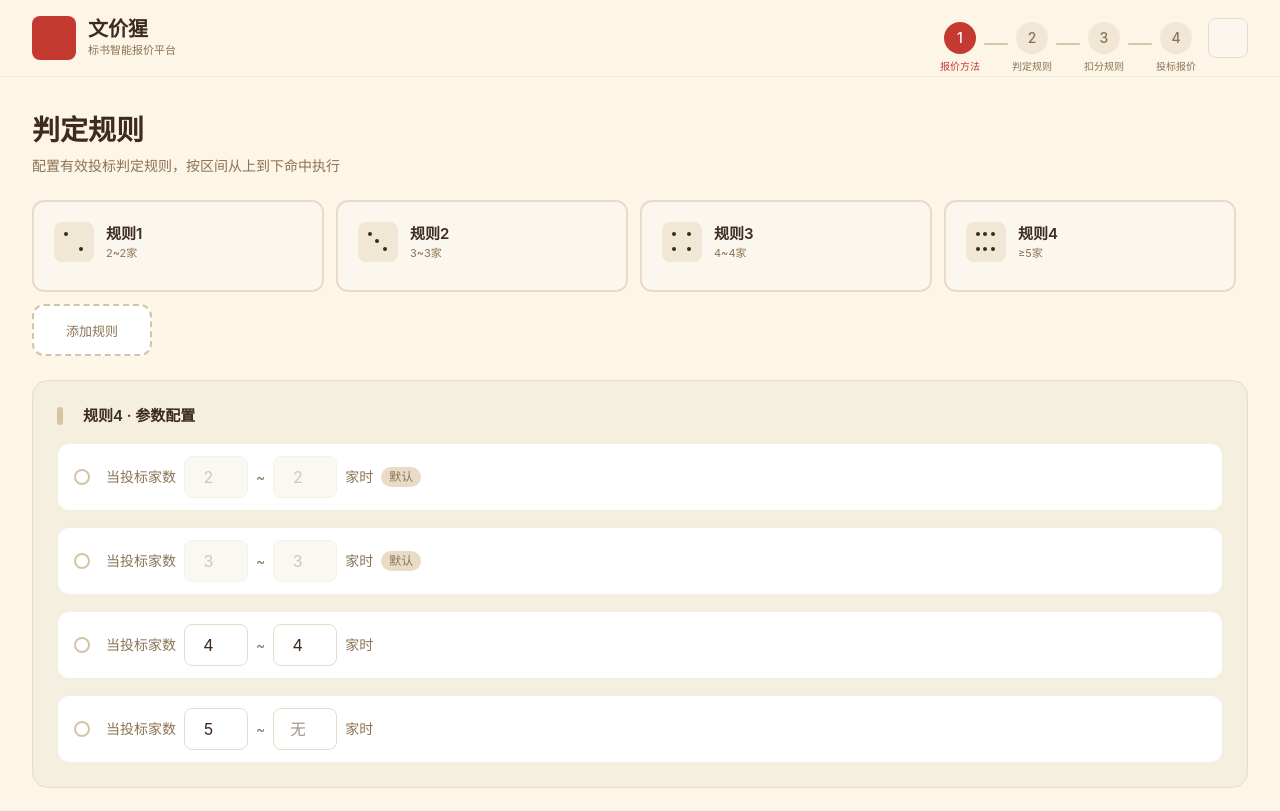
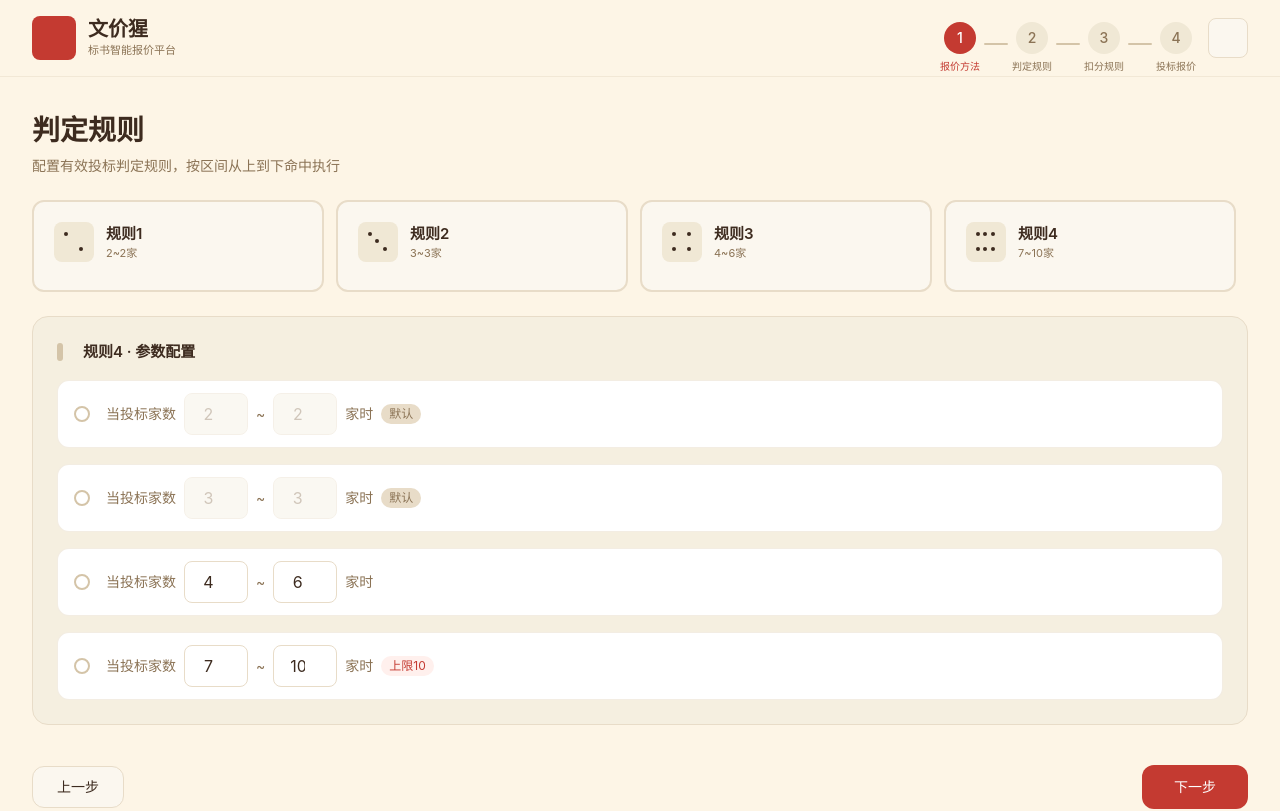
Before and after one commit to sikenali/bid-quotation, a React (Vite) app: page /step-2 in a window 1280 px wide. Shown: the top 811 px of the page. Built offline with nearby package versions, Linux system fonts and the light colour scheme.

Commit message:
feat: 默认规则4改为7~10家，添加按钮初始隐藏，规则3覆盖4-6家

```diff
--- a/src/stores/configStore.ts
+++ b/src/stores/configStore.ts
@@ -58,8 +58,8 @@ const defaultBidUnits = [
 const defaultValidRules: ValidRule[] = [
   { id: 'r1', minCount: 2, maxCount: 2, action: 'direct', params: {} },
   { id: 'r2', minCount: 3, maxCount: 3, action: 'nth_lowest', params: { nth: 2 } },
-  { id: 'r3', minCount: 4, maxCount: 4, action: 'remove_highest_n', params: { removeN: 1 } },
-  { id: 'r4', minCount: 5, maxCount: -1, action: 'trim_percent', params: { trimPercent: 20 } },
+  { id: 'r3', minCount: 4, maxCount: 6, action: 'remove_highest_n', params: { removeN: 1 } },
+  { id: 'r4', minCount: 7, maxCount: 10, action: 'trim_percent', params: { trimPercent: 20 } },
 ];
 
 export const useConfigStore = create<ConfigState>()(
--- a/src/utils/templates.ts
+++ b/src/utils/templates.ts
@@ -23,8 +23,8 @@ export function createDefaultConfig(algorithm: Algorithm = 'arithmetic_mean'): O
     validRules: [
       { id: 'r1', minCount: 2, maxCount: 2, action: 'direct', params: {} },
       { id: 'r2', minCount: 3, maxCount: 3, action: 'nth_lowest', params: { nth: 2 } },
-      { id: 'r3', minCount: 4, maxCount: 4, action: 'remove_highest_n', params: { removeN: 1 } },
-      { id: 'r4', minCount: 5, maxCount: -1, action: 'trim_percent', params: { trimPercent: 20 } },
+      { id: 'r3', minCount: 4, maxCount: 6, action: 'remove_highest_n', params: { removeN: 1 } },
+      { id: 'r4', minCount: 7, maxCount: 10, action: 'trim_percent', params: { trimPercent: 20 } },
     ],
     deduction: { fullScore: 60, deductPerHighPercent: 0.6, deductPerLowPercent: 0.3, minScore: 0 },
   };
```
